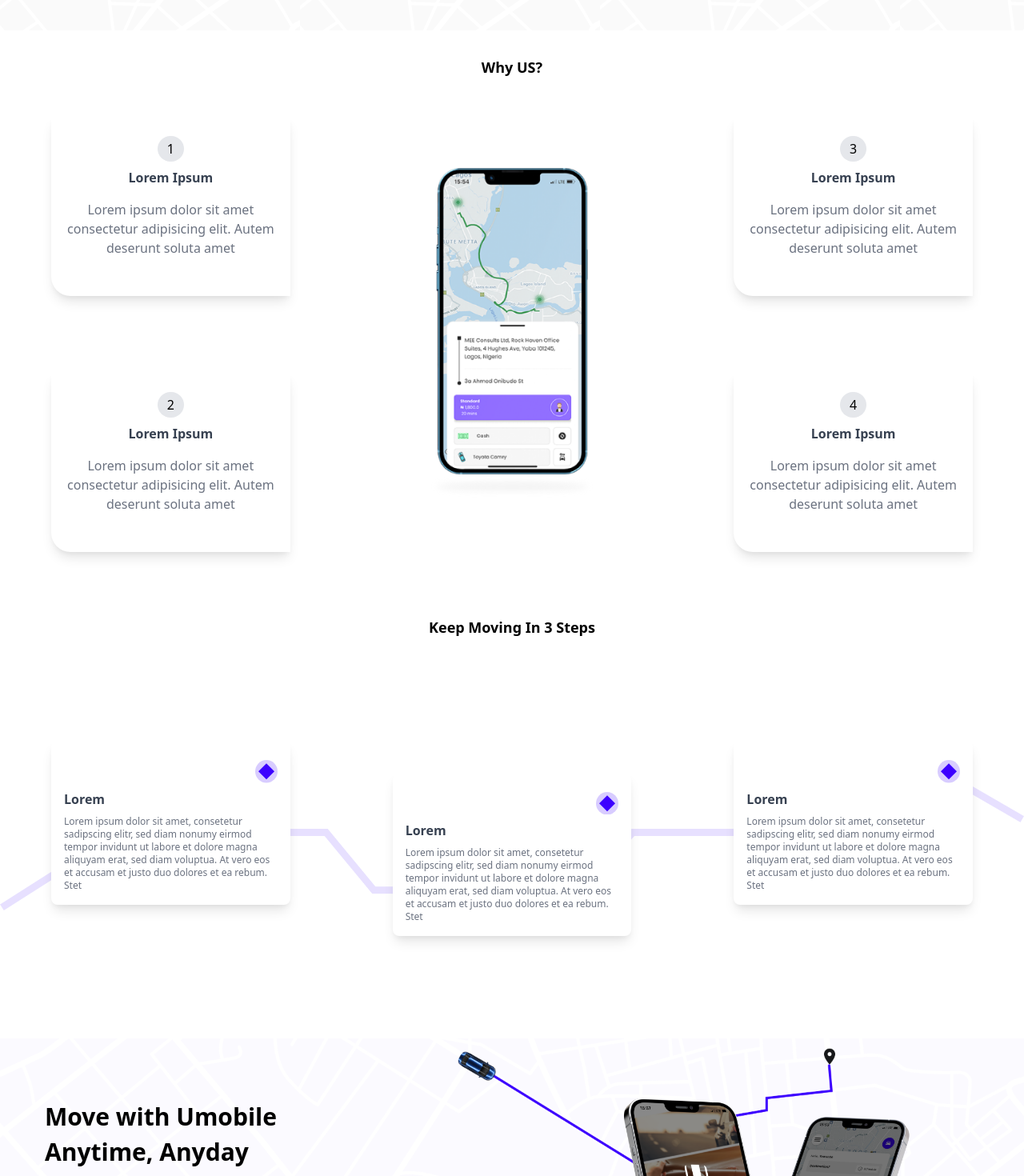
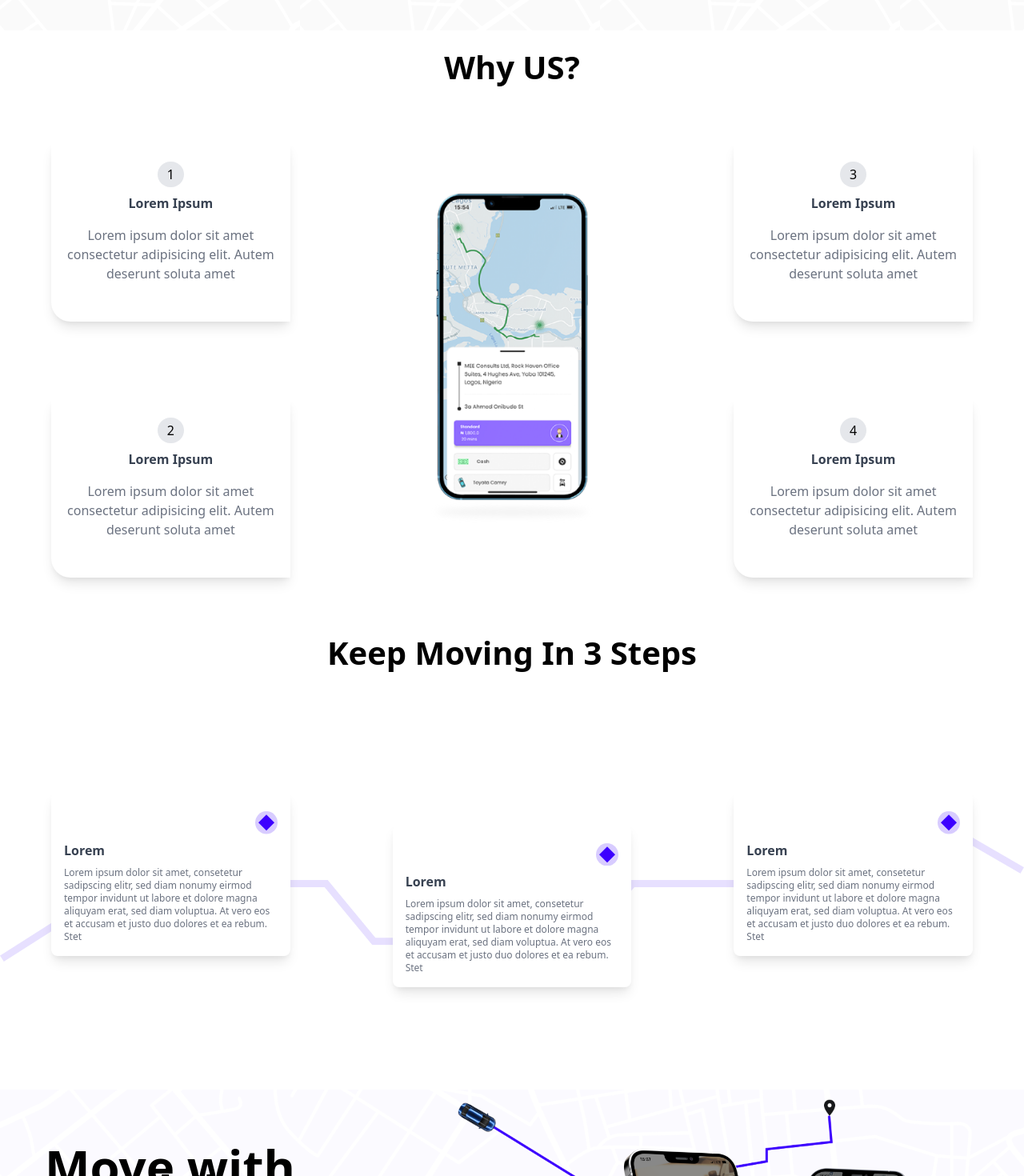
Before and after one commit to musajoshua/umobile, a React (Create React App) app: page /rider in a window 1280 px wide. Shown: the part 760-2230 px from the top of the page at 80% size. Built offline with nearby package versions, Linux system fonts and the light colour scheme.

Commit message:
fix: font sizes

```diff
--- a/src/pages/Driver.jsx
+++ b/src/pages/Driver.jsx
@@ -39,8 +39,10 @@ function Driver() {
         </div>
       </section>
       <section className="overflow-y-auto text-center xl:overflow-y-hidden">
-        <h1 className="mt-8 text-lg text-black font-bold">Why US?</h1>
-        <div className="flex flex-wrap bg-phone z-10 relative before:-z-10 before:absolute before:top-0 before:right-0 before:bottom-0 before:left-0 before:bg-white-transparent md:before:bg-none md:bg-opacity-10 xl:bg-none bg-no-repeat bg-center bg-contain">
+        <h1 className="my-8 text-lg md:text-5xl capitalize text-black font-bold">
+          Why US?
+        </h1>
+        <div className="flex flex-wrap bg-phone z-10 md:static relative before:-z-10 before:absolute before:top-0 before:right-0 before:bottom-0 before:left-0 before:bg-white-transparent md:before:bg-none md:bg-opacity-10 xl:bg-none bg-no-repeat bg-center bg-contain">
           <div className="flex flex-wrap w-full md:w-1/2 xl:w-1/3">
             <Card
               number={1}
@@ -71,8 +73,8 @@ function Driver() {
         </div>
       </section>
       <section className="text-center">
-        <h1 className="mt-8 text-lg text-black font-bold">
-          Keep Moving In 3 Steps
+        <h1 className="my-8 text-lg md:text-5xl capitalize text-black font-bold">
+          How to become a driver
         </h1>
         <div className="md:bg-stepmap md:bg-no-repeat md:bg-center md:bg-contain">
           <div className="flex flex-col md:flex-row md:py-20 items-start md:h-[500px]">
@@ -97,7 +99,7 @@ function Driver() {
         </div>
         <div className="flex w-full lg:w-1/2 justify-center">
           <div className="px-6 bg-white xl:w-1/2">
-            <h1 className="font-bold text-center text-gray-700 mb-4 mt-8">
+            <h1 className="font-bold text-center text-sm md:text-2xl text-gray-700 mb-4 mt-8">
               Sign Up
             </h1>
             <div>
--- a/src/pages/Rider.jsx
+++ b/src/pages/Rider.jsx
@@ -35,8 +35,10 @@ function Rider() {
         </div>
       </section>
       <section className="overflow-y-auto text-center xl:overflow-y-hidden">
-        <h1 className="mt-8 text-lg text-black font-bold">Why US?</h1>
-        <div className="flex flex-wrap bg-phone z-10 relative before:-z-10 before:absolute before:top-0 before:right-0 before:bottom-0 before:left-0 before:bg-white-transparent md:before:bg-none md:bg-opacity-10 xl:bg-none bg-no-repeat bg-center bg-contain">
+        <h1 className="my-8 text-lg md:text-5xl capitalize text-black font-bold">
+          Why US?
+        </h1>
+        <div className="flex flex-wrap bg-phone z-10 md:static relative before:-z-10 before:absolute before:top-0 before:right-0 before:bottom-0 before:left-0 before:bg-white-transparent md:before:bg-none md:bg-opacity-10 xl:bg-none bg-no-repeat bg-center bg-contain">
           <div className="flex flex-wrap w-full md:w-1/2 xl:w-1/3">
             <Card
               number={1}
@@ -67,7 +69,7 @@ function Rider() {
         </div>
       </section>
       <section className="text-center">
-        <h1 className="mt-8 text-lg text-black font-bold">
+        <h1 className="my-8 text-lg md:text-5xl capitalize text-black font-bold">
           Keep Moving In 3 Steps
         </h1>
         <div className="md:bg-stepmap md:bg-no-repeat md:bg-center md:bg-contain">
@@ -92,10 +94,12 @@ function Rider() {
           <img src={PhoneDouble} alt="Phone" />
         </div>
         <div className="text-center mt-4 md:p-8 lg:text-left lg:w-1/2">
-          <p className="text-3xl text-black font-bold my-2">
+          <p className="text-2xl md:text-9xl text-black font-bold my-2 md:mb-6">
             Move with Umobile
           </p>
-          <p className="text-3xl text-black font-bold">Anytime, Anyday</p>
+          <p className="text-2xl md:text-9xl text-black font-bold md:mt-6">
+            Anytime, Anyday
+          </p>
           <p className="text-gray-500 mt-5 text-sm md:text-lg lg:w-3/4">
             Let’s paint you a picture, you’ve got tons of meetings planned out
             for the day, and maybe a hangout or two with the besties, Driving
--- a/tailwind.config.js
+++ b/tailwind.config.js
@@ -26,6 +26,9 @@ module.exports = {
       fontSize: {
         "5xl": "40px",
         "6xl": "48px",
+        "7xl": "52px",
+        "8xl": "56px",
+        "9xl": "60px",
       },
       colors: {
         "black-transparent": "rgba(0, 0, 0, 0.8)",
```
